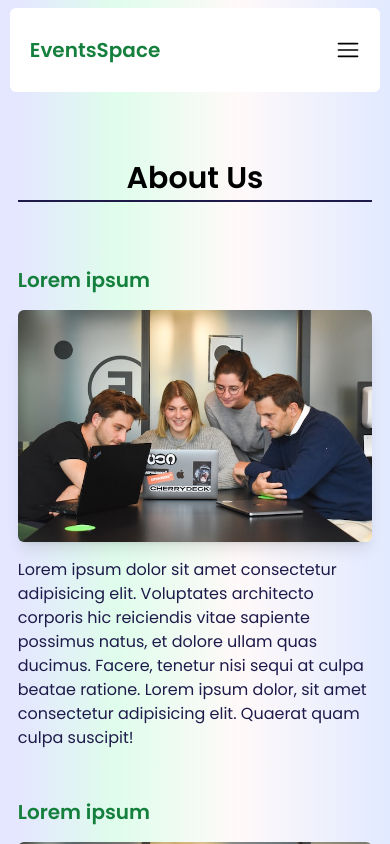
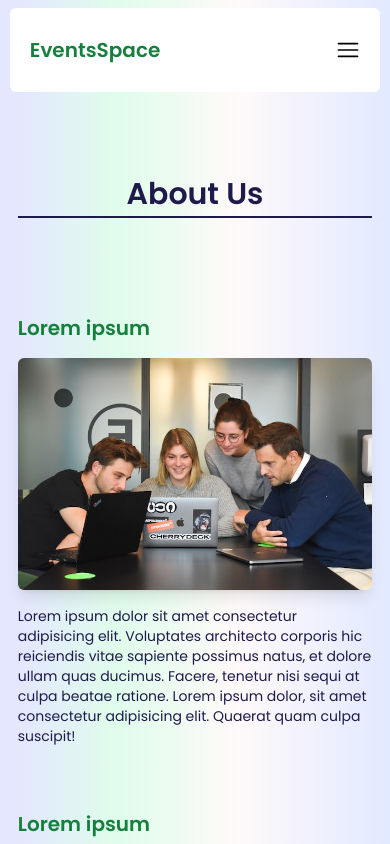
Before and after one commit to GabrielManicucci/SpaceEvents, a Next.js app: page /components/about in a window 390 px wide. Built offline with nearby package versions, Linux system fonts and the light colour scheme.

Commit message:
feat: responsivity of about page ready, about page finished

```diff
--- a/src/app/components/about/page.tsx
+++ b/src/app/components/about/page.tsx
@@ -1,68 +1,85 @@
-import Section from "@/components/Section";
-import Image from "next/image";
+import Section from '@/components/Section';
+import Image from 'next/image';
 
 export default function Space() {
 	return (
-        <main className="flex flex-col justify-center w-full mt-28">
-            <Section style={
-            "flex flex-col justify-center p-2 mt-10 xl:gap-x-20 lg:mt-20"
-          }>
-            <div className="">
-                <div className="mb-16">
-                    <h1 className="text-center text-3xl font-semibold mb-1">About Us</h1>
-                    <div className="w-full border border-indigo-950"></div>
+  <main className="flex flex-col justify-center w-full mt-32">
+			<Section
+				style={'flex flex-col justify-center p-2 mt-10 xl:gap-x-20 lg:mt-20'}
+			>
+				<div className="flex flex-col items-center mb-24">
+					<h1 className="text-center text-3xl font-semibold mb-1 text-indigo-950">About Us</h1>
+					<div className="w-full md:w-4/5 border border-indigo-950"></div>
 				</div>
 
 				<div>
-                    <h2 className="text-xl font-semibold text-green-700">Lorem ipsum</h2>
-                    <div className="my-4 row-span-1">
+					<div className='md:inline-grid grid-cols-2 gap-x-5 lg:gap-x-12'>
+						<h2 className="text-xl font-semibold text-green-700 md:flex items-end md:py-3 lg:text-2xl lg:py-5 xl:pb-8">
+							Lorem ipsum
+						</h2>
+						<div className="my-4 row-span-2 md:my-0 md:flex">
 							<Image
-                        src={"/workingPeoples2.png"}
+								src={'/workingPeoples2.png'}
 								width={700}
 								height={0}
 								className="rounded-md shadow-lg max-h-[580px] w-full"
 								alt="imagem pessoas trabalhando"
 							/>
 						</div>
-                    <p className="text-indigo-950">Lorem ipsum dolor sit amet consectetur adipisicing elit. Voluptates architecto corporis hic reiciendis vitae sapiente possimus natus, et dolore ullam quas ducimus. Facere, tenetur nisi sequi at culpa beatae ratione.  Lorem ipsum dolor, sit amet consectetur adipisicing elit. Quaerat quam
-          culpa suscipit!</p>
-
+						<p className="text-indigo-950 text-sm md:flex items-start md:text-base md:pb-3 lg:text-lg lg:pb-5 xl:pb-8">
+							Lorem ipsum dolor sit amet consectetur adipisicing elit.
+							Voluptates architecto corporis hic reiciendis vitae sapiente
+							possimus natus, et dolore ullam quas ducimus. Facere, tenetur nisi
+							sequi at culpa beatae ratione. Lorem ipsum dolor, sit amet
+							consectetur adipisicing elit. Quaerat quam culpa suscipit!
+						</p>
 					</div>
 
-                <div className="my-12">
-                    <h2 className="text-xl font-semibold text-green-700">Lorem ipsum</h2>
-                    <div className="my-4">
+					<div className="my-16 md:inline-grid grid-cols-2 gap-x-5 lg:gap-x-12">
+						<h2 className="text-xl font-semibold text-green-700 md:flex items-end md:py-3 lg:text-2xl lg:py-5 xl:pb-8">
+							Lorem ipsum
+						</h2>
+						<div className="my-4 row-span-2 col-start-1 col-end-2 row-start-1 row-end-3 md:my-0 md:flex">
 							<Image
-                        src={"/workingPeoples2.png"}
+								src={'/workingPeoples2.png'}
 								width={700}
 								height={0}
 								className="rounded-md shadow-lg max-h-[580px] w-full"
 								alt="imagem pessoas trabalhando"
 							/>
 						</div>
-                    <p className="text-indigo-950">Lorem ipsum dolor sit amet consectetur adipisicing elit. Voluptates architecto corporis hic reiciendis vitae sapiente possimus natus, et dolore ullam quas ducimus. Facere, tenetur nisi sequi at culpa beatae ratione.  Lorem ipsum dolor, sit amet consectetur adipisicing elit. Quaerat quam
-          culpa suscipit!</p>
-
+						<p className="text-indigo-950 text-sm md:flex items-start md:text-base md:pb-3 lg:text-lg lg:pb-5 xl:pb-8">
+							Lorem ipsum dolor sit amet consectetur adipisicing elit.
+							Voluptates architecto corporis hic reiciendis vitae sapiente
+							possimus natus, et dolore ullam quas ducimus. Facere, tenetur nisi
+							sequi at culpa beatae ratione. Lorem ipsum dolor, sit amet
+							consectetur adipisicing elit. Quaerat quam culpa suscipit!
+						</p>
 					</div>
 
-                <div>
-                    <h2 className="text-xl font-semibold text-green-700">Lorem ipsum</h2>
-                    <div className="my-4">
+					<div className="md:inline-grid grid-cols-2 gap-x-5 lg:gap-x-12">
+						<h2 className="text-xl font-semibold text-green-700 md:flex items-end md:py-3 lg:text-2xl lg:py-5 xl:pb-8">
+							Lorem ipsum
+						</h2>
+						<div className="my-4 row-span-2 md:my-0 md:flex">
 							<Image
-                        src={"/workingPeoples2.png"}
+								src={'/workingPeoples2.png'}
 								width={700}
 								height={0}
 								className="rounded-md shadow-lg max-h-[580px] w-full"
 								alt="imagem pessoas trabalhando"
 							/>
 						</div>
-                    <p className="text-indigo-950">Lorem ipsum dolor sit amet consectetur adipisicing elit. Voluptates architecto corporis hic reiciendis vitae sapiente possimus natus, et dolore ullam quas ducimus. Facere, tenetur nisi sequi at culpa beatae ratione.  Lorem ipsum dolor, sit amet consectetur adipisicing elit. Quaerat quam
-          culpa suscipit!</p>
-
+						<p className="text-indigo-950 text-sm md:flex items-start md:text-base md:pb-3 lg:text-lg lg:pb-5 xl:pb-8">
+							Lorem ipsum dolor sit amet consectetur adipisicing elit.
+							Voluptates architecto corporis hic reiciendis vitae sapiente
+							possimus natus, et dolore ullam quas ducimus. Facere, tenetur nisi
+							sequi at culpa beatae ratione. Lorem ipsum dolor, sit amet
+							consectetur adipisicing elit. Quaerat quam culpa suscipit!
+						</p>
 					</div>
 				</div>
 			</Section>
-
 		</main>
-    )
+	);
 }
--- a/src/app/page.tsx
+++ b/src/app/page.tsx
@@ -6,7 +6,7 @@ import Contact from "./components/contact/Contact";
 
 export default function Home() {
   return (
-    <main className="flex flex-col justify-center w-full mt-28">
+    <main className="flex flex-col justify-center w-full mt-32">
       <HeadLine />
       <About />
       <Contact />
--- a/src/components/Footer.tsx
+++ b/src/components/Footer.tsx
@@ -5,7 +5,7 @@ import Doubts from "./Doubts";
 
 export default function Footer() {
   return (
-    <div className="flex flex-col items-center justify-between px-5 py-8 bg-gradient-to-r from-indigo-950 to-gradientColorBlue text-white rounded-md mb-2 mt-24">
+    <div className="flex flex-col items-center justify-between px-5 py-8 bg-gradient-to-r from-indigo-950 to-gradientColorBlue text-white rounded-md mb-2 mt-32">
       <Doubts />
       <div className="w-full flex justify-between mt-24">
         <div>
--- a/src/components/menu.tsx
+++ b/src/components/menu.tsx
@@ -70,8 +70,8 @@ const Menu = ({ openDropdown, closeDropdown }: Props) => {
       <a
         className={
           closeDropdown
-            ? "hidden lg:flex justify-between items-center bg-green-700 px-7 py-4 mt-2 cursor-pointer rounded-lg hover:bg-gradient-to-r from-green-700 to-hoverGreen hover:scale-95 hover:border-none text-slate-50 transition-all duration-200 text-sm font-medium animate-opacityEffect lg:mt-0 lg:w-60"
-            : "flex justify-between items-center bg-green-700 px-7 py-4 mt-2 cursor-pointer rounded-lg hover:bg-gradient-to-r from-green-700 to-hoverGreen hover:scale-95 hover:border-none text-slate-50 transition-all duration-200 text-sm font-medium animate-opacityEffect lg:mt-0 lg:w-60"
+            ? "hidden lg:flex justify-between items-center bg-green-700 px-7 py-4 mt-2 ml-7 cursor-pointer rounded-lg hover:bg-gradient-to-r from-green-700 to-hoverGreen hover:scale-95 hover:border-none text-slate-50 transition-all duration-200 text-sm font-medium animate-opacityEffect lg:mt-0 lg:w-60"
+            : "flex justify-between items-center bg-green-700 px-7 py-4 mt-2 ml-7 cursor-pointer rounded-lg hover:bg-gradient-to-r from-green-700 to-hoverGreen hover:scale-95 hover:border-none text-slate-50 transition-all duration-200 text-sm font-medium animate-opacityEffect lg:mt-0 lg:w-60"
         }
       >
         Agende uma visita
```
Also changed, not shown: .eslintrc.json, 2 other files (tests, documents, lock files or other folders). Lines whose indentation alone changed are shown as unchanged.
